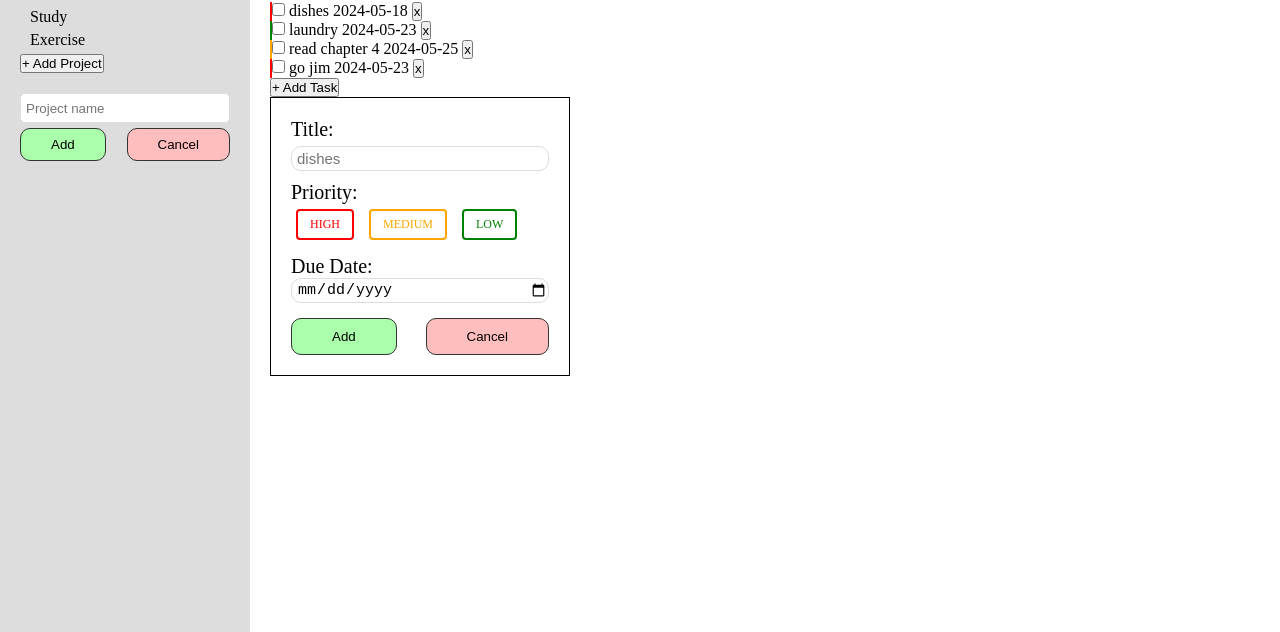
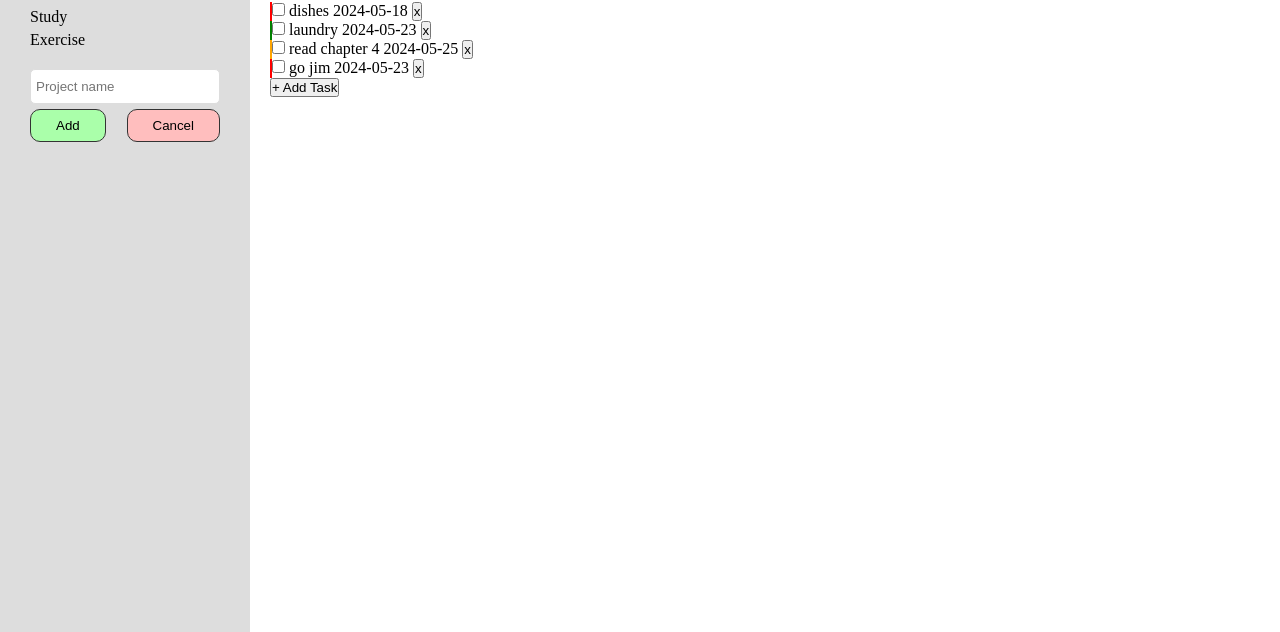
Before and after one commit to AltayHodo/odin-todo-list, a website built with webpack: page src/index.html in a window 1280 px wide. Both pictures are taken after a click on the button "+ Add Project". Shown: the part 168-800 px from the top of the page. Built offline with nearby package versions, Linux system fonts and the light colour scheme.

Commit message:
Add appear/dissapear affect for forms

```diff
--- a/src/index.html
+++ b/src/index.html
@@ -18,7 +18,7 @@
       <input type="text" id="project-name" name="project-name" placeholder="Project name">
       <div class="buttons-row">
         <button class="add-button">Add</button>
-        <button class="cancel-button">Cancel</button>
+        <button type="button" class="cancel-button" id="cancel-project-button">Cancel</button>
       </div>
     </form>
   </div>
@@ -45,7 +45,7 @@
       <input type="date" id="date" name="date">
       <div class="buttons-row">
         <button class="add-button">Add</button>
-        <button class="cancel-button">Cancel</button>
+        <button type="button" class="cancel-button" id="cancel-task-button">Cancel</button>
       </div>
     </form>
   </div>
--- a/src/modules/formHandler.js
+++ b/src/modules/formHandler.js
@@ -48,6 +48,43 @@ const formHandler = (function () {
     projectForm.reset();
   };
 
+  document.addEventListener('DOMContentLoaded', () => {
+    const addTaskButton = document.querySelector('#add-task-button');
+    const cancelTaskButton = document.querySelector('#cancel-task-button');
+    taskForm.style.display = 'none';
+    addTaskButton.style.display = 'block';
+
+
+    addTaskButton.addEventListener('click', () => {
+      taskForm.style.display = 'block';
+      addTaskButton.style.display = 'none';
+    });
+
+    cancelTaskButton.addEventListener('click', () => {
+      taskForm.style.display = 'none';
+      addTaskButton.style.display = 'block';
+      taskForm.reset();
+    });
+
+    const addProjectButton = document.querySelector('#add-project-button');
+    const cancelProjectButton = document.querySelector('#cancel-project-button');
+    projectForm.style.display = 'none';
+    addProjectButton.style.display = 'block';
+
+
+    addProjectButton.addEventListener('click', () => {
+      projectForm.style.display = 'block';
+      addProjectButton.style.display = 'none';
+    });
+
+    cancelProjectButton.addEventListener('click', () => {
+      projectForm.style.display = 'none';
+      addProjectButton.style.display = 'block';
+      taskForm.reset();
+    });
+  });
+
+
   const init = () => {
     taskForm.addEventListener("submit", handleTaskFormSubmit);
     projectForm.addEventListener("submit", handleProjectFormSubmit);
--- a/src/style.css
+++ b/src/style.css
@@ -34,7 +34,7 @@ body {
   padding: 20px;
 }
 
-#tasks-title{
+#tasks-title {
   font-size: 35px;
   color: var(--dark-gray);
   margin-bottom: 20px;
@@ -68,9 +68,12 @@ h1 {
 }
 
 #task-form {
-  border: 1px solid;
+  border: 1px solid var(--light-gray);
+  border-radius: 10px;
+  box-shadow: 0 5px 5px rgba(0,0,0, .15);
   display: flex;
   flex-direction: column;
+  margin-top: 15px;
   width: 300px;
   padding: 20px;
   font-size: 20px;
@@ -172,22 +175,24 @@ label[for="title"] {
   background-color: var(--red);
 }
 
-#project-form{
+#project-form {
   margin-top: 20px;
   display: flex;
   flex-direction: column;
-  gap: 5px;
+  padding: 0 10px 10px 10px;
 }
 
-#project-name{
-  height: 30px;
+#project-name {
+  height: 35px;
+  width: 100%;
+  margin-bottom: 5px;
   border-radius: 5px;
   border: 1px solid var(--light-gray);
   padding-left: 5px;
 }
 
-#project-form button{
-  padding: 8px 30px;
+#project-form button {
+  padding: 8px 25px;
 }
 
 .high {
```
